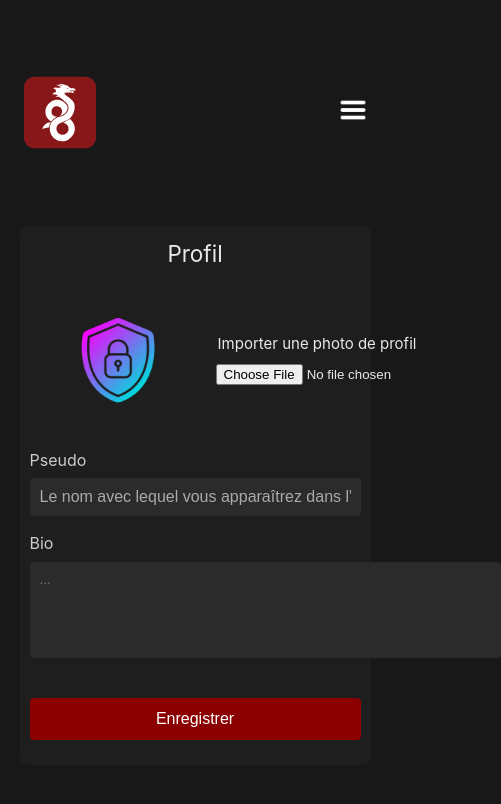
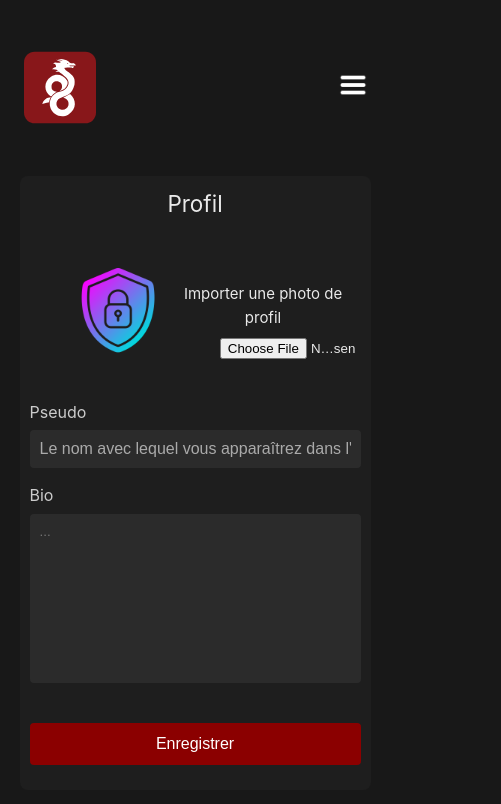
Before and after one commit to loouis-t/WireChat, a Vue app in the folder front/: page /profile in a window 390 px wide. Shown: the top 804 px of the page, 501 px wide, since content can reach past the window. Built offline with nearby package versions, Linux system fonts and the light colour scheme.

Commit message:
[FIX] front: fixed profile page on phone format

```diff
--- a/front/src/views/ProfileView.vue
+++ b/front/src/views/ProfileView.vue
@@ -54,11 +54,8 @@ function saveProfile() {
   border-radius: 4px;
   color: #f5f5f5;
   font-family: Arial, sans-serif;
-  max-width: 471px;
-  min-width: 471px;
-  max-height: 96px;
-  min-height: 96px;
   padding: 10px;
+  height: 20vh;
   resize: none;
 }
 
@@ -76,6 +73,7 @@ function saveProfile() {
   margin-top: 20px;
   text-align: center;
   vertical-align: middle;
+  width: 70%;
 }
 
 .blocPhotoProfil {
@@ -148,11 +146,23 @@ function saveProfile() {
   .profile-container {
     height: auto;
     padding: 10px;
-    width: 90vw;
+    width: 90%;
   }
 
   .profile-form {
     width: 100%;
   }
+
+  .blocImportPhotoProfil {
+    width: 70%;
+    display: block;
+  }
+  #configFile {
+    width: 70%;
+    text-align: left;
+  }
+  #bio {
+    width: 100%;
+  }
 }
 </style>
--- a/front/src/views/SettingsView.vue
+++ b/front/src/views/SettingsView.vue
@@ -67,7 +67,6 @@ const settings = reactive({
 function saveSettings() {
   // Ici, vous pouvez appeler une API pour sauvegarder les paramètres
   console.log('Paramètres enregistrés :', JSON.parse(JSON.stringify(settings)))
-  alert('Paramètres enregistrés !')
 }
 </script>
 
```
